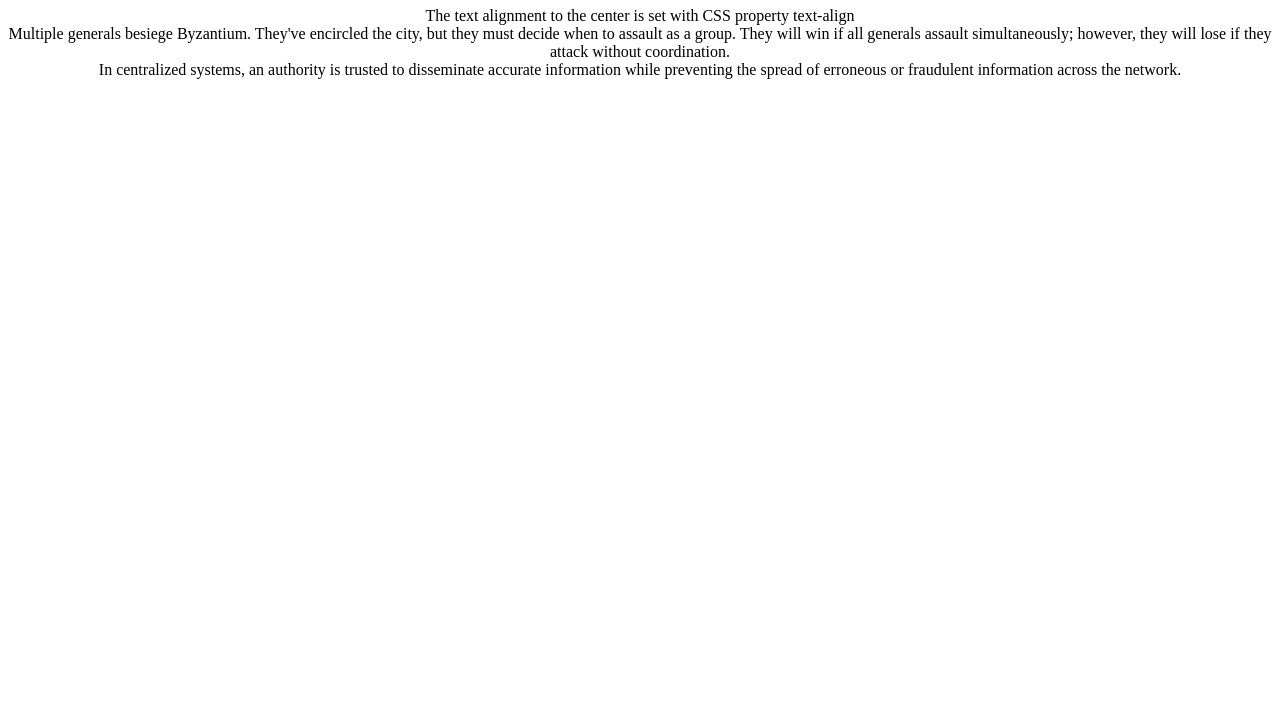
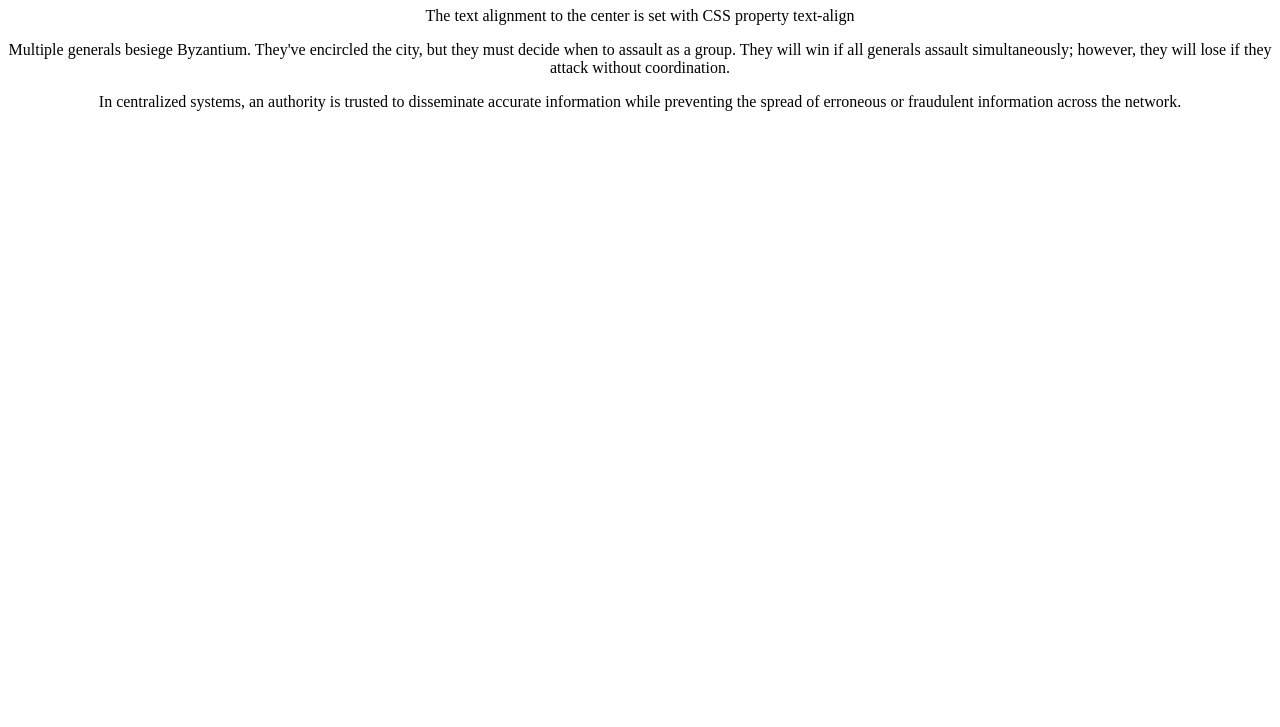
Before and after one commit to pinballwizrd/pinballwizrd.github.io, a plain HTML site: page index.html in a window 1280 px wide. Shown: the part 73-800 px from the top of the page. Drawn offline with Linux system fonts and the light colour scheme.

Commit message:
Update index.html

```diff
--- a/index.html
+++ b/index.html
@@ -12,8 +12,8 @@
     <h1>Title of the document</h1>
     <div class="paragraph">
       <p>The text alignment to the center is set with CSS property text-align<br>
-      Multiple generals besiege Byzantium. They've encircled the city, but they must decide when to assault as a group. They will win if all generals assault simultaneously; however, they will lose if they attack without coordination.<br>
-      In centralized systems, an authority is trusted to disseminate accurate information while preventing the spread of erroneous or fraudulent information across the network.<br>
+      <p>Multiple generals besiege Byzantium. They've encircled the city, but they must decide when to assault as a group. They will win if all generals assault simultaneously; however, they will lose if they attack without coordination.<br>
+      <p>In centralized systems, an authority is trusted to disseminate accurate information while preventing the spread of erroneous or fraudulent information across the network.<br>
       </p>
     </div>
   </body>
```
